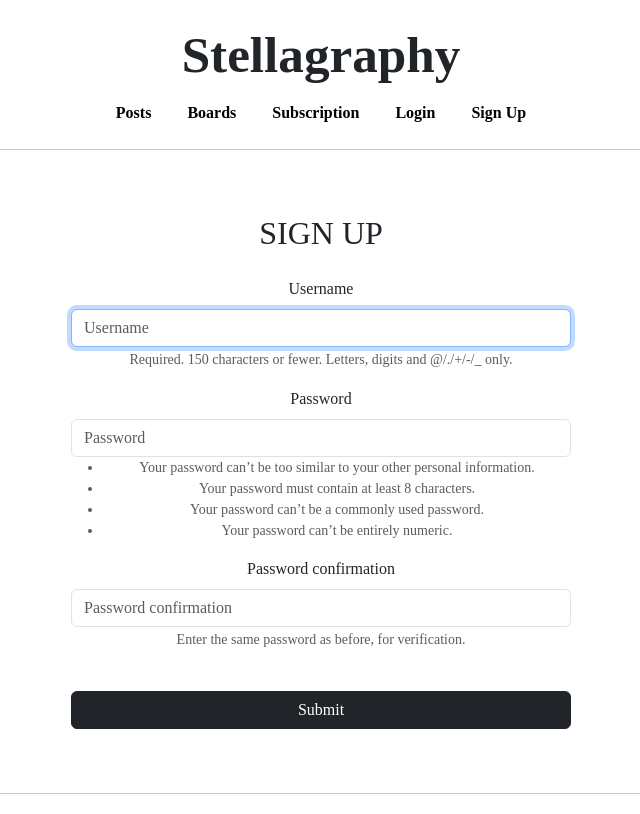
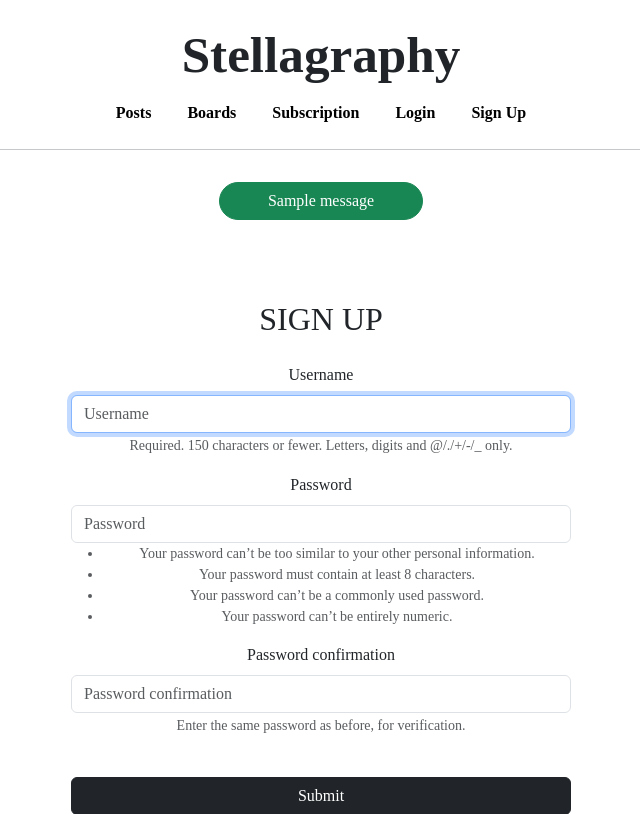
Before and after one commit to SaetbyeolL/Stellagraphy, a Django app: page /accounts/create/ in a window 1280 px wide. Shown: the top 814 px of the page, without its empty margins (319-959 px from the left). Run offline with Django 5.2, Linux system fonts and the light colour scheme; tables that the repository leaves empty hold one stand-in row (values such as "Sample post"); one stand-in notice (Sample message) is shown; some libraries are stand-ins or nearby versions; some web fonts are replaced.

Commit message:
Added 'Like' Message

```diff
--- a/stellagraphy/settings/base.py
+++ b/stellagraphy/settings/base.py
@@ -14,6 +14,7 @@ from pathlib import Path
 
 import os, environ
 
+from django.contrib.messages import constants as messages
 from django.urls import reverse_lazy
 
 # Build paths inside the project like this: BASE_DIR / 'subdir'.
@@ -48,6 +49,10 @@ MIDDLEWARE = [
     'django.contrib.messages.middleware.MessageMiddleware',
     'django.middleware.clickjacking.XFrameOptionsMiddleware',
 ]
+
+MESSAGE_TAGS = {
+    messages.ERROR: 'danger',
+}
 
 ROOT_URLCONF = 'stellagraphy.urls'
 
--- a/templates/base.html
+++ b/templates/base.html
@@ -8,6 +8,14 @@
 
     <hr>
 
+    {% for message in messages %}
+        <div class="text-center">
+            <div class="btn btn-{{message.tags}} rounded-pill px-5 my-3">
+                {{ message }}
+            </div>
+        </div>
+    {% endfor %}
+
     {% block content %}
     {% endblock %}
 
```
